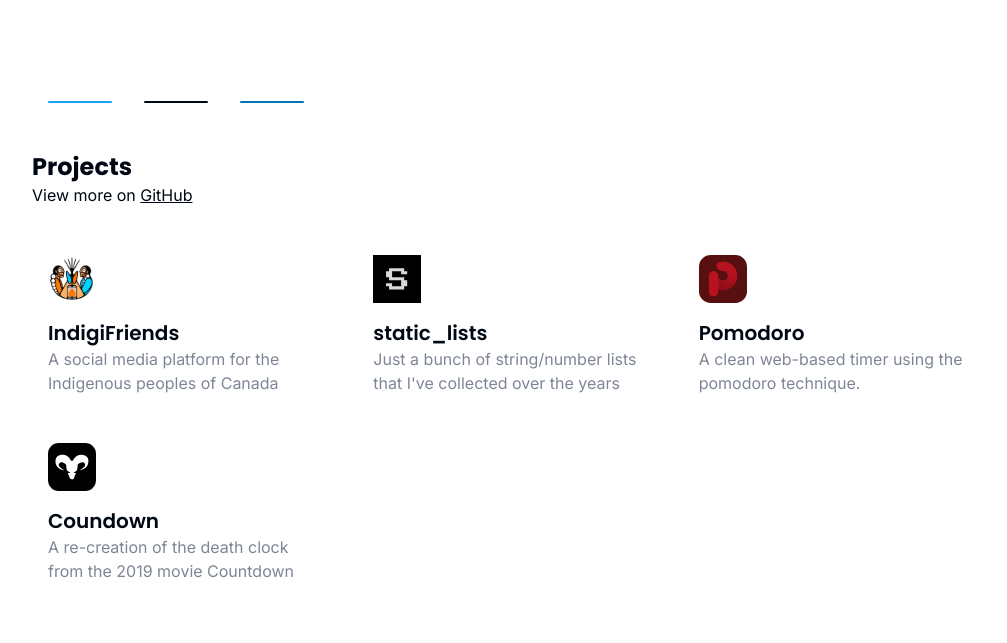
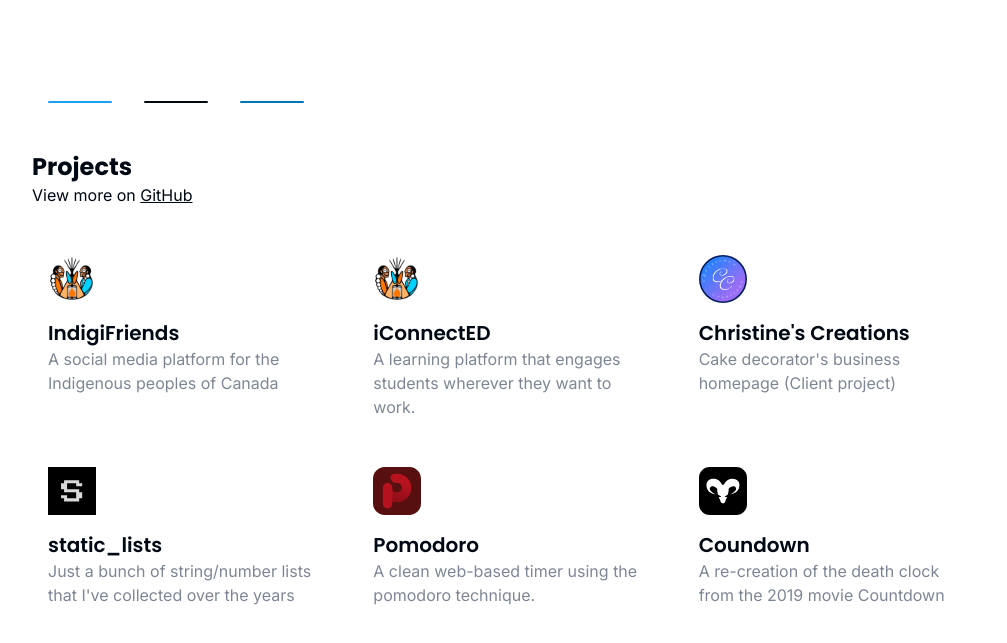
Before and after one commit to jacob-shuman/portfolio-v3, an Astro site: page / in a window 1280 px wide. Shown: the part 275-918 px from the top of the page, without its empty margins (128-1135 px from the left). Built offline with nearby package versions, Linux system fonts and the light colour scheme; Astro itself is replaced by a stand-in of ours; some icons are missing.

Commit message:
feat: add iconnected and christines creations

```diff
--- a/src/pages/index.astro
+++ b/src/pages/index.astro
@@ -122,7 +122,7 @@
           )}
         >
           <a
-            href="https://www.indigenousfriends.org/app"
+            href="https://www.indigenousfriends.org"
             class="flex-shrink-0 rounded-xl flex flex-col gap-y-4 p-4 text-start hover:border-transparent hover:bg-dark dark:hover:bg-light hover:scale-105 group duration-100 ease-out transition-all"
           >
             <img class="h-12 w-12" src="/projects/indigifriends.png" />
@@ -135,6 +135,43 @@
               </h5>
               <p class="max-w-xs text-md text-medium">
                 A social media platform for the Indigenous peoples of Canada
+              </p>
+            </div>
+          </a>
+
+          <a
+            href="https://iconnected.app"
+            class="flex-shrink-0 rounded-xl flex flex-col gap-y-4 p-4 text-start hover:border-transparent hover:bg-dark dark:hover:bg-light hover:scale-105 group duration-100 ease-out transition-all"
+          >
+            <img class="h-12 w-12" src="/projects/indigifriends.png" />
+
+            <div>
+              <h5
+                class="font-semibold font-poppins text-xl group-hover:text-light dark:group-hover:text-dark"
+              >
+                iConnectED
+              </h5>
+              <p class="max-w-xs text-md text-medium">
+                A learning platform that engages students wherever they want to
+                work.
+              </p>
+            </div>
+          </a>
+
+          <a
+            href="https://christinescreations.ca/"
+            class="flex-shrink-0 rounded-xl flex flex-col gap-y-4 p-4 text-start hover:border-transparent hover:bg-dark dark:hover:bg-light hover:scale-105 group duration-100 ease-out transition-all"
+          >
+            <img class="h-12 w-12" src="/projects/christines-creations.svg" />
+
+            <div>
+              <h5
+                class="font-semibold font-poppins text-xl group-hover:text-light dark:group-hover:text-dark"
+              >
+                Christine's Creations
+              </h5>
+              <p class="max-w-xs text-md text-medium">
+                Cake decorator's business homepage (Client project)
               </p>
             </div>
           </a>
```
Also changed, not shown: public/projects/christines-creations.svg (added).
